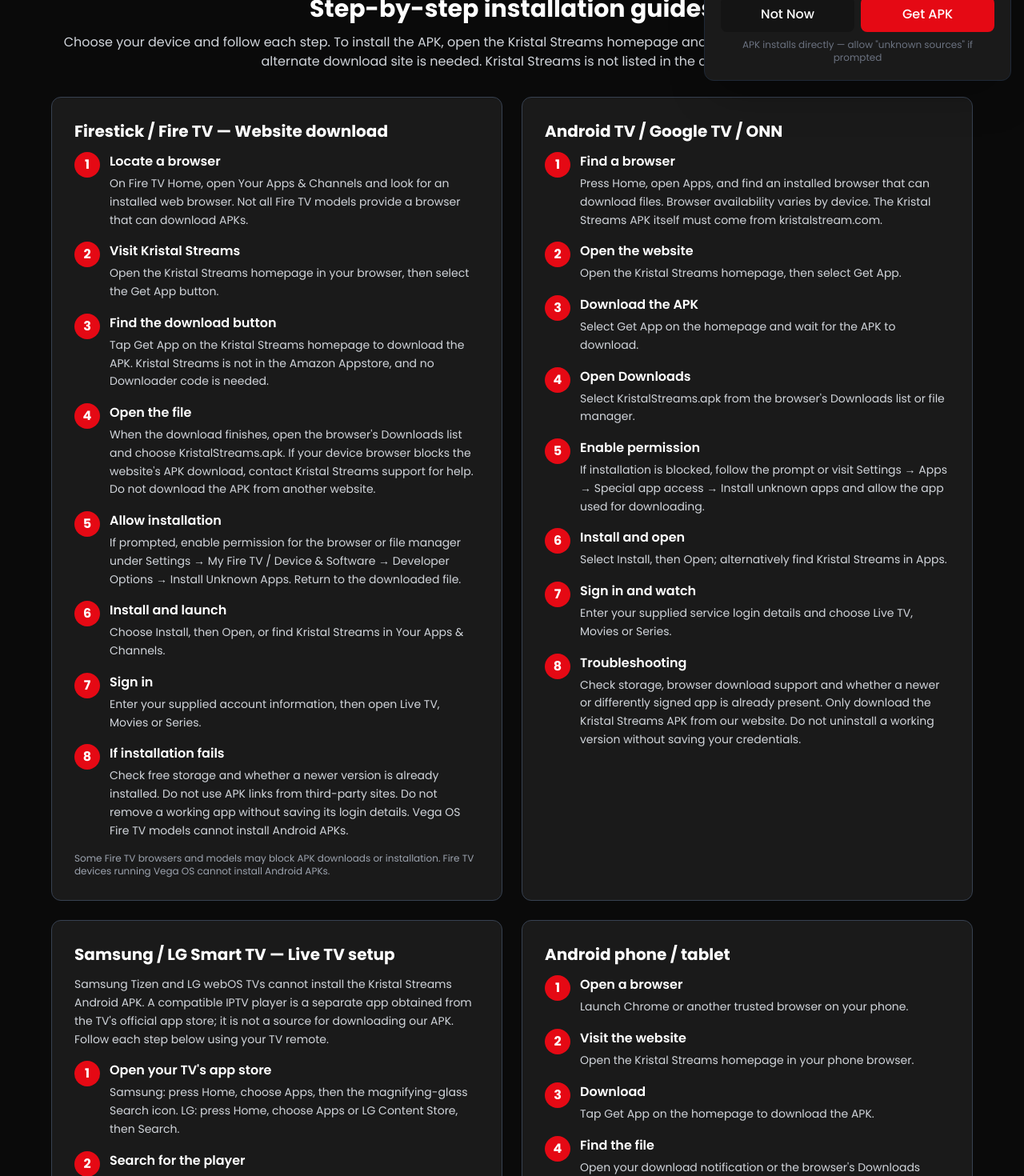
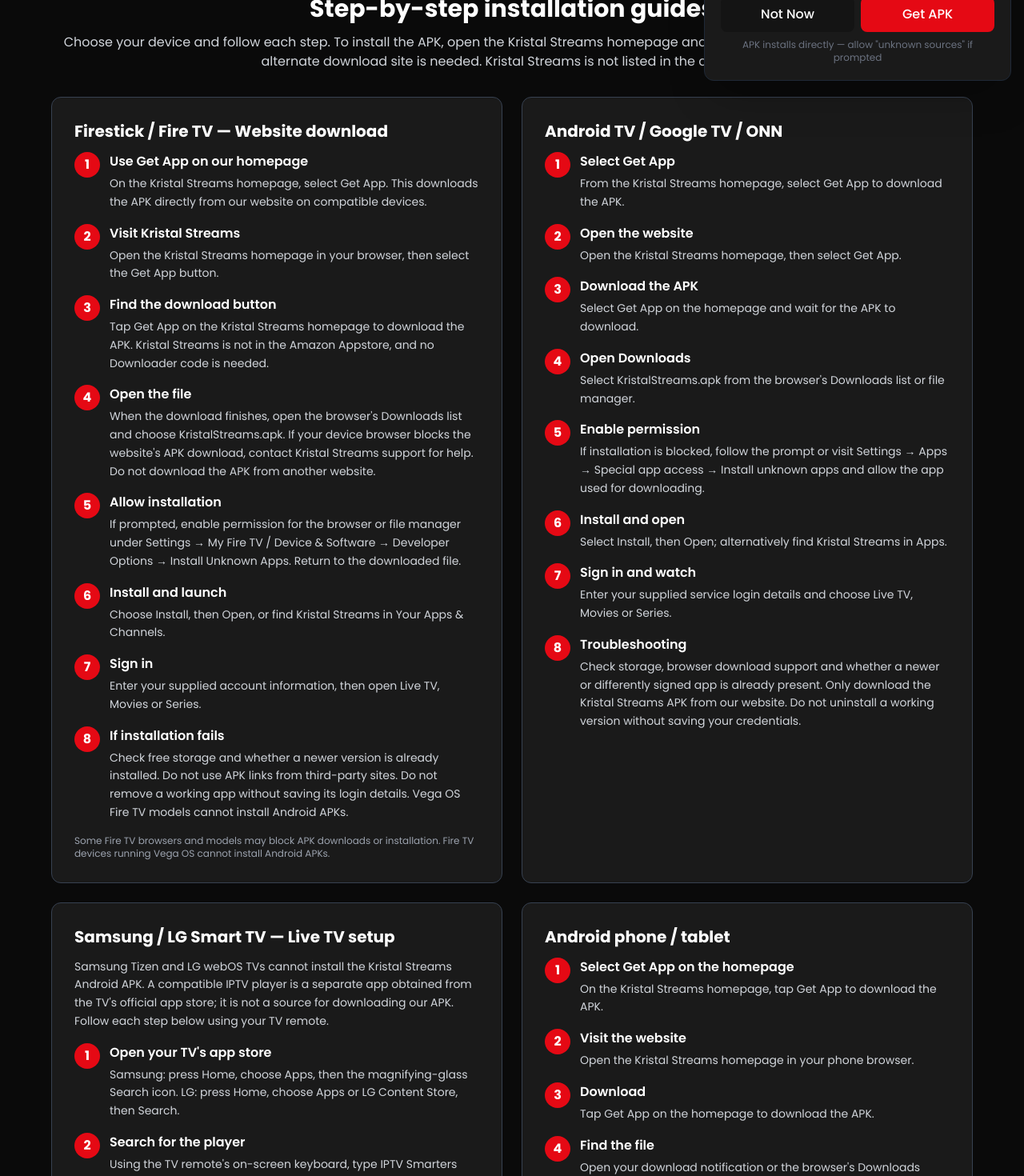
Before and after one commit to djudge47/kristalstreams, a React (Vite) app: page /download-app in a window 1280 px wide. Shown: the part 683-2153 px from the top of the page at 80% size. Built offline with nearby package versions, Linux system fonts and the light colour scheme; no server answers.

Commit message:
Start device instructions with homepage Get App instead of locate browser

```diff
--- a/src/pages/DownloadApp.tsx
+++ b/src/pages/DownloadApp.tsx
@@ -129,7 +129,7 @@ const DownloadApp: React.FC = () => {
                 <div className="rounded-xl border border-gray-700 bg-dark-100 p-5 sm:p-7">
                   <h3 className="mb-3 text-xl font-bold text-white">Firestick / Fire TV — Website download</h3>
                   <ol className="space-y-4">
-                    <li className="flex items-start gap-3"><span className="flex h-8 w-8 shrink-0 items-center justify-center rounded-full bg-primary font-bold text-white">1</span><div className="min-w-0"><h4 className="font-semibold text-white">Locate a browser</h4><p className="mt-1 text-sm leading-relaxed text-gray-300">On Fire TV Home, open Your Apps & Channels and look for an installed web browser. Not all Fire TV models provide a browser that can download APKs.</p></div></li>
+                    <li className="flex items-start gap-3"><span className="flex h-8 w-8 shrink-0 items-center justify-center rounded-full bg-primary font-bold text-white">1</span><div className="min-w-0"><h4 className="font-semibold text-white">Use Get App on our homepage</h4><p className="mt-1 text-sm leading-relaxed text-gray-300">On the Kristal Streams homepage, select Get App. This downloads the APK directly from our website on compatible devices.</p></div></li>
                     <li className="flex items-start gap-3"><span className="flex h-8 w-8 shrink-0 items-center justify-center rounded-full bg-primary font-bold text-white">2</span><div className="min-w-0"><h4 className="font-semibold text-white">Visit Kristal Streams</h4><p className="mt-1 text-sm leading-relaxed text-gray-300">Open the Kristal Streams homepage in your browser, then select the Get App button.</p></div></li>
                     <li className="flex items-start gap-3"><span className="flex h-8 w-8 shrink-0 items-center justify-center rounded-full bg-primary font-bold text-white">3</span><div className="min-w-0"><h4 className="font-semibold text-white">Find the download button</h4><p className="mt-1 text-sm leading-relaxed text-gray-300">Tap Get App on the Kristal Streams homepage to download the APK. Kristal Streams is not in the Amazon Appstore, and no Downloader code is needed.</p></div></li>
                     <li className="flex items-start gap-3"><span className="flex h-8 w-8 shrink-0 items-center justify-center rounded-full bg-primary font-bold text-white">4</span><div className="min-w-0"><h4 className="font-semibold text-white">Open the file</h4><p className="mt-1 text-sm leading-relaxed text-gray-300">When the download finishes, open the browser's Downloads list and choose KristalStreams.apk. If your device browser blocks the website's APK download, contact Kristal Streams support for help. Do not download the APK from another website.</p></div></li>
@@ -143,7 +143,7 @@ const DownloadApp: React.FC = () => {
                 <div className="rounded-xl border border-gray-700 bg-dark-100 p-5 sm:p-7">
                   <h3 className="mb-3 text-xl font-bold text-white">Android TV / Google TV / ONN</h3>
                   <ol className="space-y-4">
-                    <li className="flex items-start gap-3"><span className="flex h-8 w-8 shrink-0 items-center justify-center rounded-full bg-primary font-bold text-white">1</span><div className="min-w-0"><h4 className="font-semibold text-white">Find a browser</h4><p className="mt-1 text-sm leading-relaxed text-gray-300">Press Home, open Apps, and find an installed browser that can download files. Browser availability varies by device. The Kristal Streams APK itself must come from kristalstream.com.</p></div></li>
+                    <li className="flex items-start gap-3"><span className="flex h-8 w-8 shrink-0 items-center justify-center rounded-full bg-primary font-bold text-white">1</span><div className="min-w-0"><h4 className="font-semibold text-white">Select Get App</h4><p className="mt-1 text-sm leading-relaxed text-gray-300">From the Kristal Streams homepage, select Get App to download the APK.</p></div></li>
                     <li className="flex items-start gap-3"><span className="flex h-8 w-8 shrink-0 items-center justify-center rounded-full bg-primary font-bold text-white">2</span><div className="min-w-0"><h4 className="font-semibold text-white">Open the website</h4><p className="mt-1 text-sm leading-relaxed text-gray-300">Open the Kristal Streams homepage, then select Get App.</p></div></li>
                     <li className="flex items-start gap-3"><span className="flex h-8 w-8 shrink-0 items-center justify-center rounded-full bg-primary font-bold text-white">3</span><div className="min-w-0"><h4 className="font-semibold text-white">Download the APK</h4><p className="mt-1 text-sm leading-relaxed text-gray-300">Select Get App on the homepage and wait for the APK to download.</p></div></li>
                     <li className="flex items-start gap-3"><span className="flex h-8 w-8 shrink-0 items-center justify-center rounded-full bg-primary font-bold text-white">4</span><div className="min-w-0"><h4 className="font-semibold text-white">Open Downloads</h4><p className="mt-1 text-sm leading-relaxed text-gray-300">Select KristalStreams.apk from the browser's Downloads list or file manager.</p></div></li>
@@ -171,7 +171,7 @@ const DownloadApp: React.FC = () => {
                 <div className="rounded-xl border border-gray-700 bg-dark-100 p-5 sm:p-7">
                   <h3 className="mb-3 text-xl font-bold text-white">Android phone / tablet</h3>
                   <ol className="space-y-4">
-                    <li className="flex items-start gap-3"><span className="flex h-8 w-8 shrink-0 items-center justify-center rounded-full bg-primary font-bold text-white">1</span><div className="min-w-0"><h4 className="font-semibold text-white">Open a browser</h4><p className="mt-1 text-sm leading-relaxed text-gray-300">Launch Chrome or another trusted browser on your phone.</p></div></li>
+                    <li className="flex items-start gap-3"><span className="flex h-8 w-8 shrink-0 items-center justify-center rounded-full bg-primary font-bold text-white">1</span><div className="min-w-0"><h4 className="font-semibold text-white">Select Get App on the homepage</h4><p className="mt-1 text-sm leading-relaxed text-gray-300">On the Kristal Streams homepage, tap Get App to download the APK.</p></div></li>
                     <li className="flex items-start gap-3"><span className="flex h-8 w-8 shrink-0 items-center justify-center rounded-full bg-primary font-bold text-white">2</span><div className="min-w-0"><h4 className="font-semibold text-white">Visit the website</h4><p className="mt-1 text-sm leading-relaxed text-gray-300">Open the Kristal Streams homepage in your phone browser.</p></div></li>
                     <li className="flex items-start gap-3"><span className="flex h-8 w-8 shrink-0 items-center justify-center rounded-full bg-primary font-bold text-white">3</span><div className="min-w-0"><h4 className="font-semibold text-white">Download</h4><p className="mt-1 text-sm leading-relaxed text-gray-300">Tap Get App on the homepage to download the APK.</p></div></li>
                     <li className="flex items-start gap-3"><span className="flex h-8 w-8 shrink-0 items-center justify-center rounded-full bg-primary font-bold text-white">4</span><div className="min-w-0"><h4 className="font-semibold text-white">Find the file</h4><p className="mt-1 text-sm leading-relaxed text-gray-300">Open your download notification or the browser's Downloads menu and select KristalStreams.apk.</p></div></li>
```
